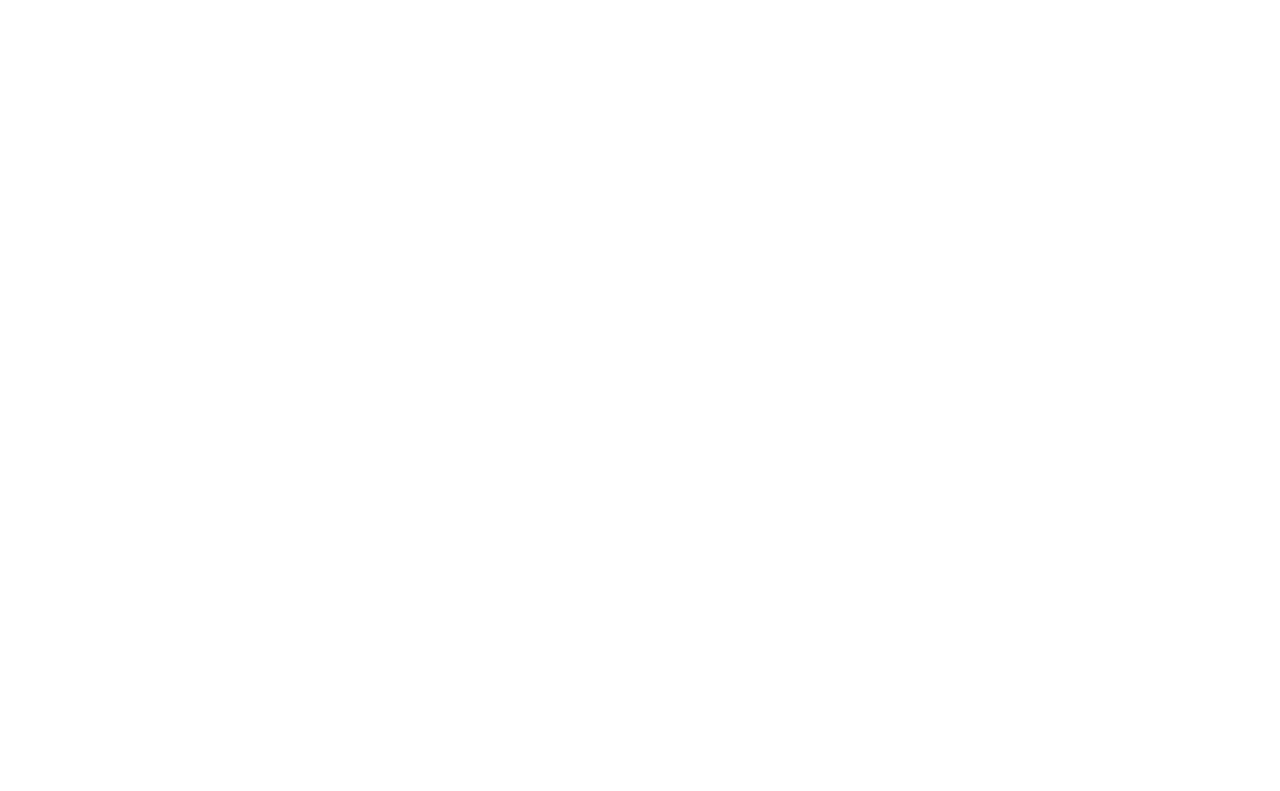
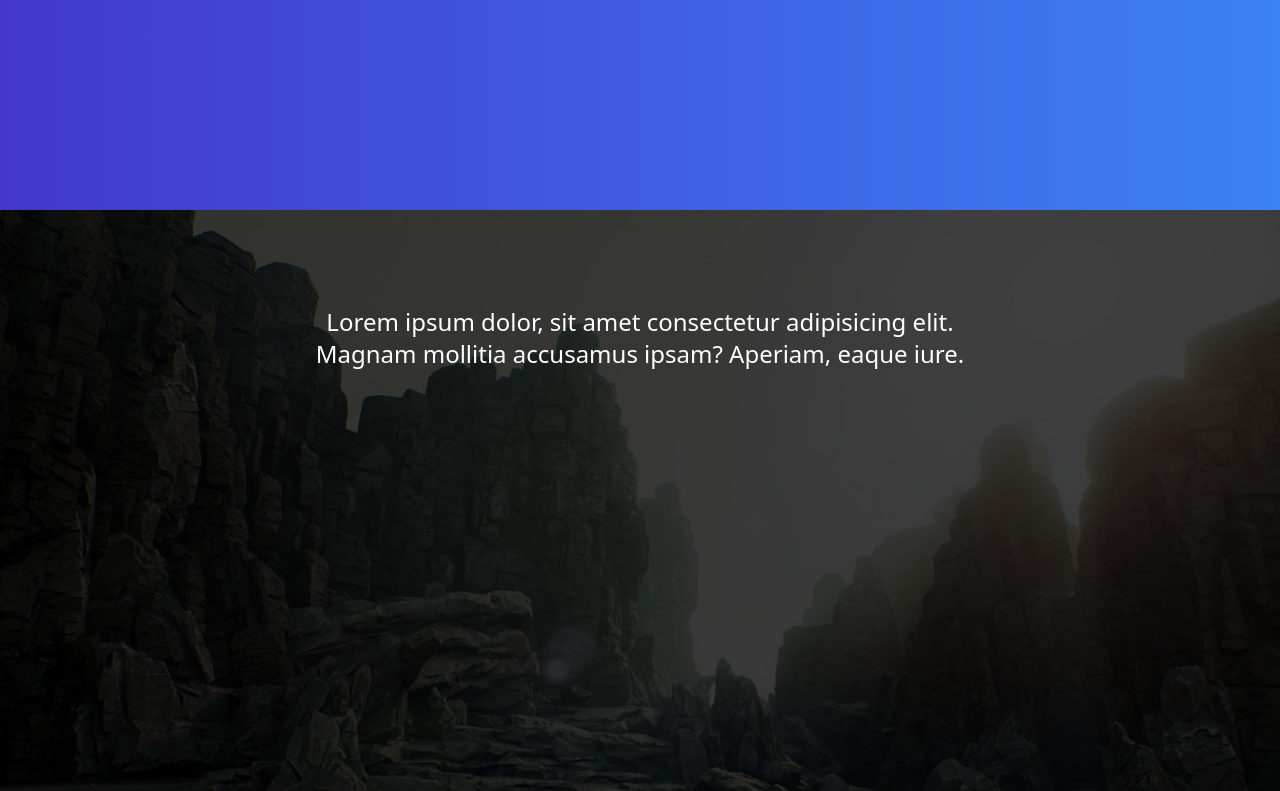
Before and after one commit to Kevin-ORojas/PageGaming, a React (Vite) app: page / in a window 1280 px wide. Shown: the part 2000-2791 px from the top of the page. Before the commit the page ends 1760 px from the top, so only its background shows below. Built offline with nearby package versions, Linux system fonts and the light colour scheme.

Commit message:
4ta seccion agregada y aun en desarrollo probando algunos px y propiedades

```diff
--- a/src/App.jsx
+++ b/src/App.jsx
@@ -7,7 +7,7 @@ function App() {
   const [count, setCount] = useState(0);
 
   return (
-    <div className="bg-blueClaro min-h-screen h-full">
+    <div className="bg-gradient-to-r from-blueClaro to-blue-500  min-h-screen">
       <Router>
           <Navbar />
         <AppRoutes />
--- a/src/pages/Home.jsx
+++ b/src/pages/Home.jsx
@@ -2,10 +2,10 @@ import React from "react";
 
 const Home = () => {
   return (
-    <main className="min-h-screen flex flex-col justify-center items-center">
+    <main className="min-h-screen w-full flex flex-col justify-center items-center">
       <article className="md:grid md:grid-cols-2 md:gap-24 p-14">
         <section className="flex flex-col justify-center items-center">
-          <div className="w-full md:w-[450px] text-center">
+          <div className="w-full md:w-[450px]  text-center">
             <p className="mx-auto text-colorCnt animate-bounce font-semibold text-left mb-4">
               Proved By prodesigner
             </p>
@@ -102,23 +102,36 @@ const Home = () => {
         </article>
       </section>
 
-      <section className="h-[150px]">
+      <section className="md:h-[150px]">
         <article className="">
-          <p className="text-2xl w-[550px] text-white font-bold text-center">
+          <p className="text-2xl  text-white font-bold text-center">
             Esto es una aplicacion donde se muestra informacion de video juegos
             y tambien puedes comprar alguno de ellos
           </p>
         </article>
       </section>
 
-      <section className="w-[70%]">
+      <section className="md:h-[750px]">
         <article className="flex justify-start items-center ">
-        <div className="shadow-2xl drop-shadow-lg">
-          <img src="./images/img-4.png" alt="" />
+          <div className="shadow-2xl drop-shadow-lg">
+            <img className="w-full h-full object-cover" src="./images/img-4.png" alt="" />
+          </div>
+        </article>
+      </section>
+
+      <section className="relative w-full h-[750px]">
+        <img
+          className="absolute w-full h-full object-cover filter brightness-50"
+          src="./images/img-2.png"
+          alt=""
+        />
+        <div className="absolute inset-0 bg-black opacity-50"></div>
+        <div className="flex justify-center py-24 w-full">
+          <p className="absolute text-white z-10 text-2xl text-center md:w-[700px] ">
+            Lorem ipsum dolor, sit amet consectetur adipisicing elit. Magnam
+            mollitia accusamus ipsam? Aperiam, eaque iure.
+          </p>
         </div>
-        </article>
-
-
       </section>
     </main>
   );
--- a/src/pages/Navbar.jsx
+++ b/src/pages/Navbar.jsx
@@ -21,9 +21,8 @@ const Navbar = () => {
       <nav
         className={`items-center absolute top-full -left-full w-[100%] grid gap-4 px-2 text-xl ${
           isMenuVisible ? "left-0" : "-left-full"
-        }  duration-200 md:static md:flex md:w-auto p-5 place-content-center place-items-center rounded-sm bg-black text-white md:bg-blueClaro`}
+        }  duration-200 md:static md:flex md:w-auto p-5 place-content-center place-items-center rounded-sm  text-white `}
       >
-
         <ul className="flex flex-col items-center md:flex md:flex-row gap-8">
           <li>
             <Link to="/" className="hover:text-blue-500">
@@ -51,7 +50,6 @@ const Navbar = () => {
             </Link>
           </li>
         </ul>
-
       </nav>
     </header>
   );
--- a/tailwind.config.js
+++ b/tailwind.config.js
@@ -3,10 +3,13 @@ export default {
   content: ["./index.html", "./src/**/*.{js,ts,jsx,tsx}"],
   theme: {
     extend: {
+      backgroundImage: {
+        "hero-pattern": "url('./images/img-2.png')",
+      },
       colors: {
         blueClaro: "#4338ca",
         colorCnt: "#DC7000",
-        seeAll:"#6366f1",
+        seeAll: "#6366f1",
       },
       fontFamily: {
         custom: ["Merriweather", "serif"],
```
Also changed, not shown: public/images/img-2.png (added). Lines whose indentation alone changed are shown as unchanged.
